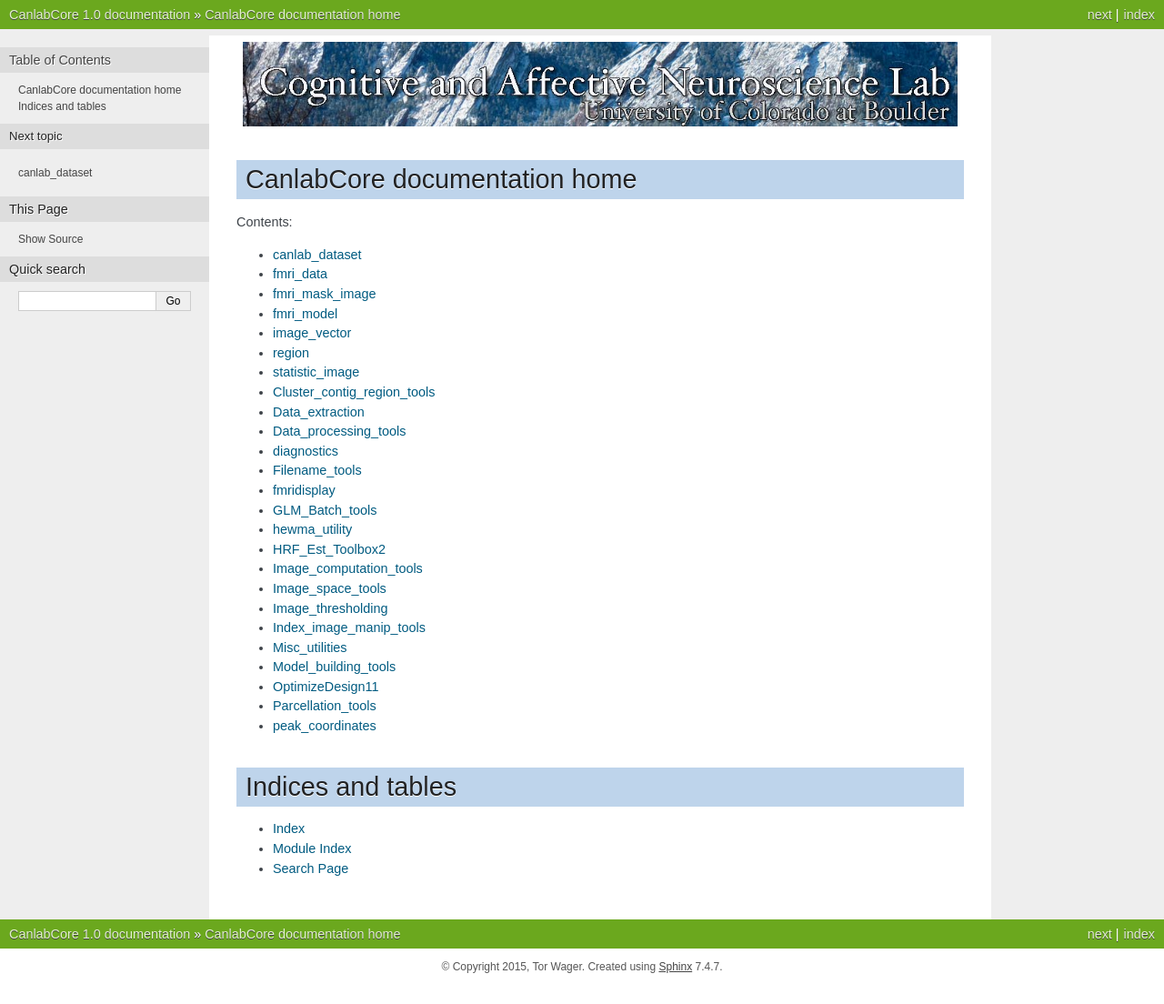
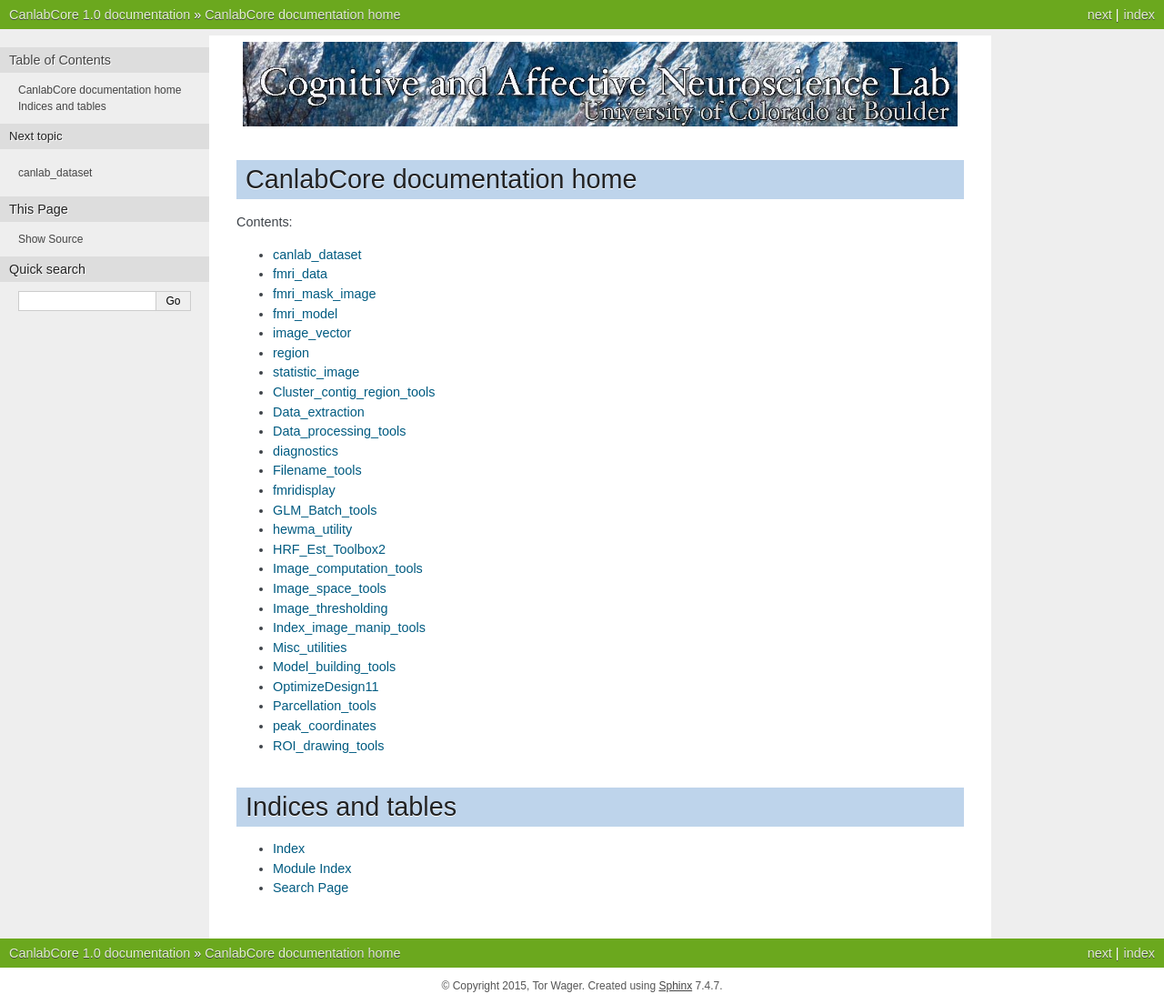
Before and after one commit to canlab/CanlabCore, a Sphinx documentation site: the page built from docs/index.rst, in a window 1280 px wide. Shown: the whole page at 91% size. Built offline with Sphinx 7.4.7, drawn with Linux system fonts in a browser that asks for light colours; before the commit the page ends 1083 px from its top, so only the background shows below that.

Commit message:
ROI_drawing_tools documentation
Signed-off-by: Nikhil <nikhil@ganesh-saiprasads-macbook-pro-3.local>

```diff
--- a/docs/moduleslist.rst
+++ b/docs/moduleslist.rst
@@ -128,3 +128,8 @@ peak_coordinates
 ===============
 .. automodule:: peak_coordinates
    :members:
+
+ROI_drawing_tools
+===============
+.. automodule:: ROI_drawing_tools
+   :members:
```
Also changed, not shown: 14 other files.
